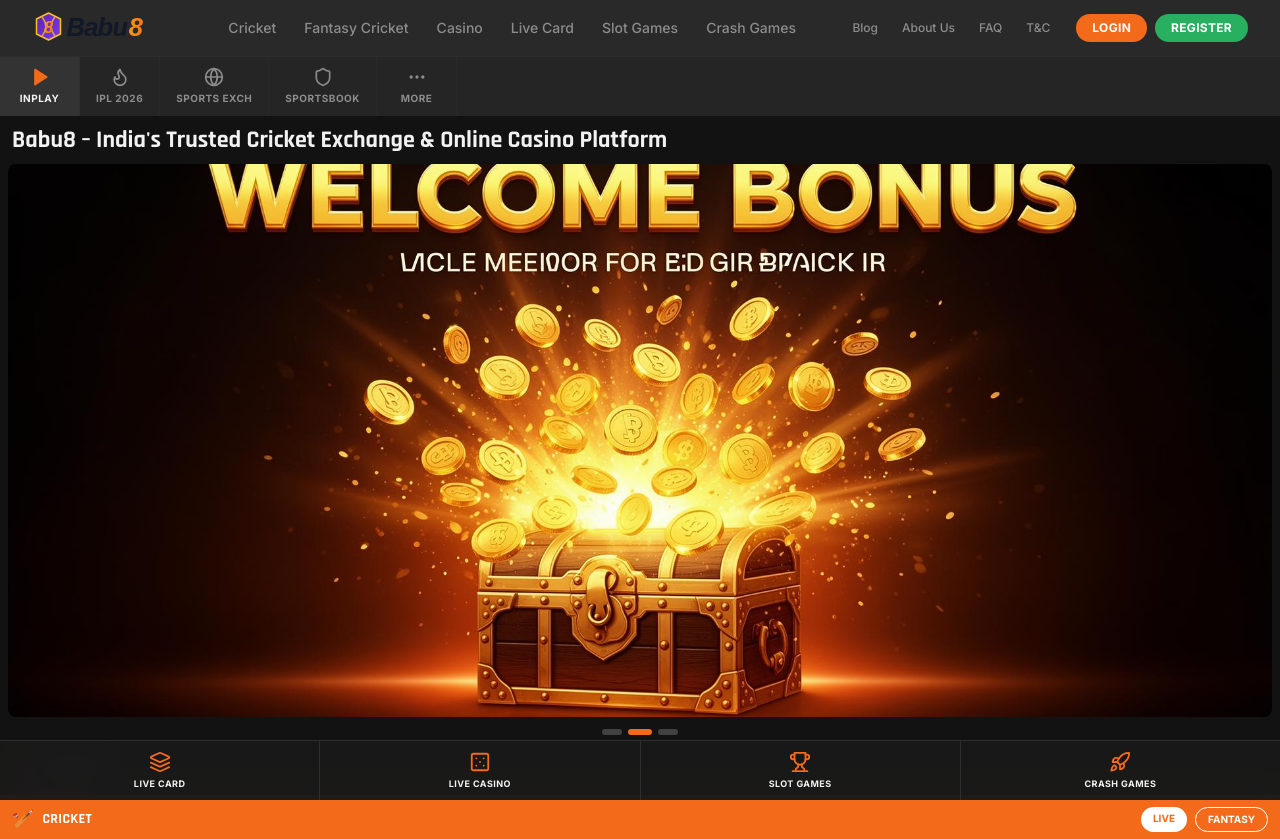
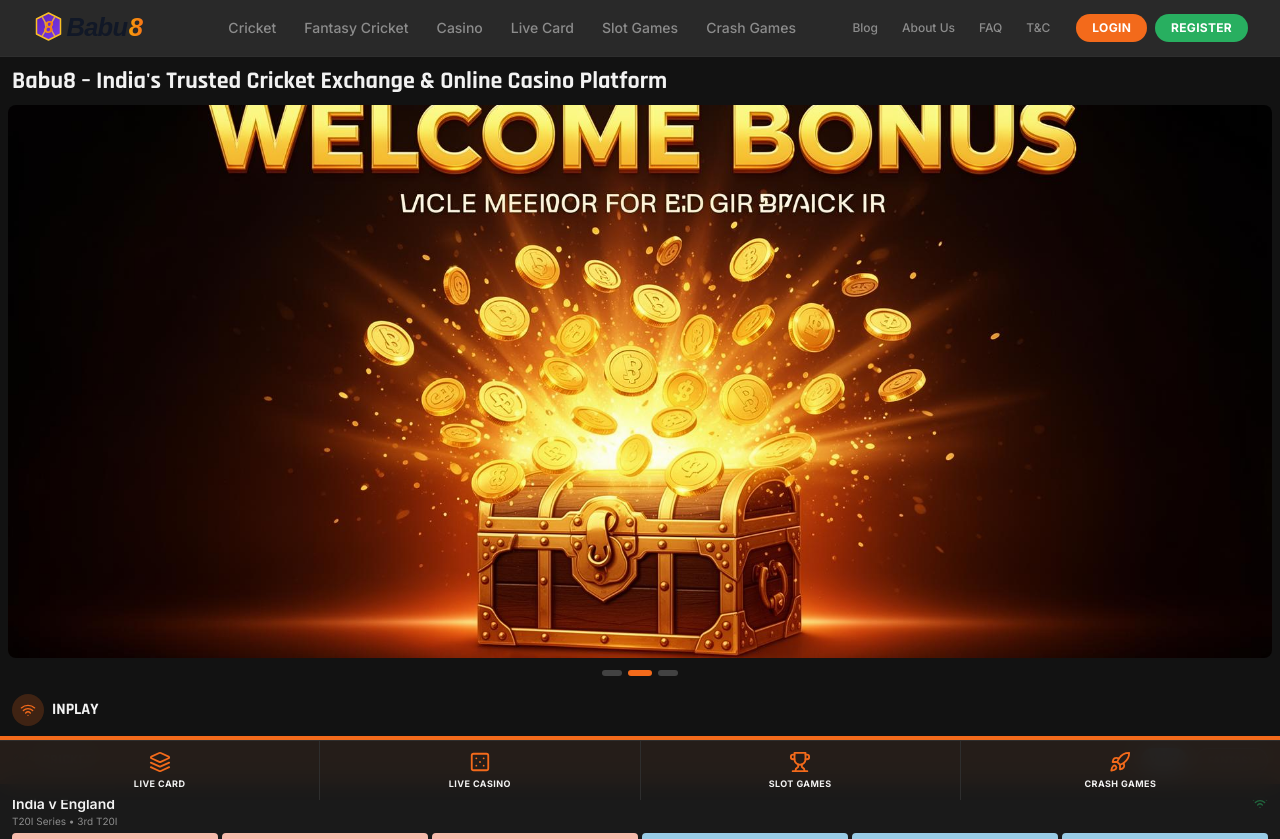
Before and after one commit to Neetu8354/promo-game-center, a React (Vite) app: page / in a window 1280 px wide. Shown: the top 839 px of the page. Built offline with nearby package versions, Linux system fonts and the light colour scheme; the HTML template or start-up script is replaced by a standard one.

Commit message:
Remove CategoryTabs navigation bar

```diff
--- a/src/pages/Index.tsx
+++ b/src/pages/Index.tsx
@@ -1,5 +1,4 @@
 import Header from "@/components/Header";
-import CategoryTabs from "@/components/CategoryTabs";
 import HeroBanner from "@/components/HeroBanner";
 import CricketOdds from "@/components/CricketOdds";
 import GamesGrid from "@/components/GamesGrid";
@@ -16,7 +15,6 @@ const Index = () => {
     <div className="min-h-screen bg-background">
       <SEOHead />
       <Header />
-      <CategoryTabs />
       <HeroBanner />
       <CricketOdds />
       <GamesGrid />
```
